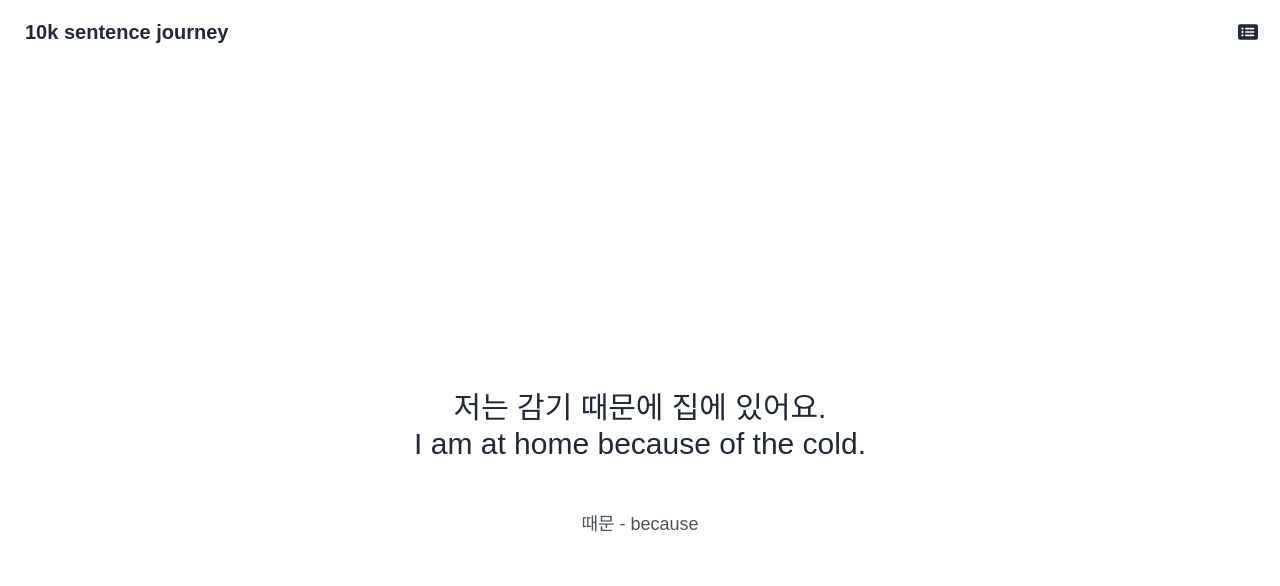
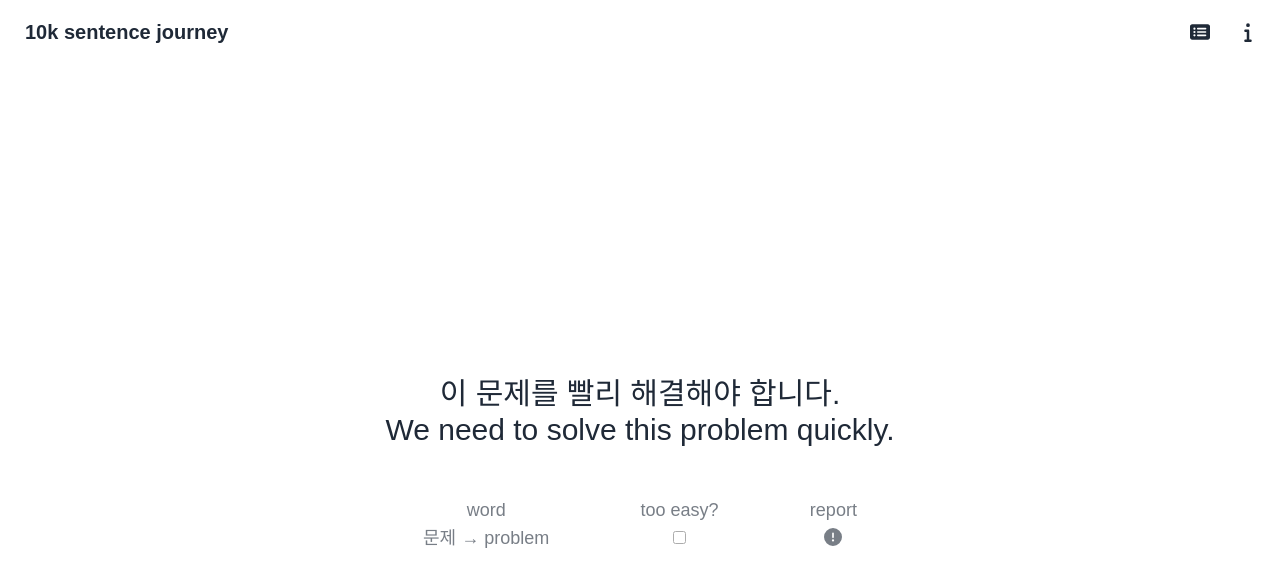
Before and after one commit to jaroslaw-weber/10k-sentence-journey, a Next.js app: page / in a window 1280 px wide. Shown: the top 586 px of the page. Built offline with nearby package versions, Linux system fonts and the light colour scheme; a web font is replaced by a local one.

Commit message:
add sentence prompt generator, small fixes

```diff
--- a/components/Navbar.tsx
+++ b/components/Navbar.tsx
@@ -1,4 +1,4 @@
-import { faCog, faListAlt } from "@fortawesome/free-solid-svg-icons";
+import { faCog, faInfo, faListAlt } from "@fortawesome/free-solid-svg-icons";
 import { FontAwesomeIcon } from "@fortawesome/react-fontawesome";
 import Link from "next/link";
 
@@ -18,6 +18,10 @@ export const Navbar = () => (
       <Link className="btn btn-ghost btn-circle" href="words">
         <FontAwesomeIcon icon={faListAlt} className="h-5 w-5" />
       </Link>
+      {/* add link about this project, explaining what it is and how to use it */}
+      <Link className="btn btn-ghost btn-circle" href="help">
+        <FontAwesomeIcon icon={faInfo} className="h-5 w-5" />
+      </Link>
     </div>
   </div>
 );
--- a/components/RandomSentence.tsx
+++ b/components/RandomSentence.tsx
@@ -1,19 +1,67 @@
 import React from "react";
 import { useAtom } from "jotai";
 import { randomSentenceAtom } from "../store/sentence";
+import { learnedWordsAtom } from "@/store/word";
+import { FontAwesomeIcon } from "@fortawesome/react-fontawesome";
+import { faExclamationCircle } from "@fortawesome/free-solid-svg-icons";
 
 const RandomSentence: React.FC = () => {
   const [randomSentence] = useAtom(randomSentenceAtom);
+  const [learnedWords, setLearnedWords] = useAtom(learnedWordsAtom);
+  const word = randomSentence?.word_ko;
 
+  // Toggle learned state of a word
+  const toggleLearned = (word: string) => {
+    const updatedLearnedWords = {
+      ...learnedWords,
+      [word]: !learnedWords[word],
+    };
+    setLearnedWords(updatedLearnedWords);
+  };
   return (
     <>
-      {randomSentence && (
+      {randomSentence && word && (
         <div className="text-3xl text-center">
           <p>{randomSentence.sentence_ko}</p>
           <p>{randomSentence.sentence_en}</p>
 
-          <div className="text-lg opacity-80 pt-12 flex justify-center">
-            <p>{randomSentence.word_ko} - {randomSentence.word_en}</p>
+          <div className="text-lg opacity-60 mt-12 flex justify-around gap-4 ">
+            <div
+              className="tooltip tooltip-top"
+              data-tip="the word linked to this sentence. click on the checkbox if you already know this word to hide it"
+            >
+              <p>word</p>
+              <p>
+                {randomSentence.word_ko} → {randomSentence.word_en}
+              </p>
+            </div>
+            <div
+              className="tooltip tooltip-top"
+              data-tip="click on the checkbox if you already know this word to hide it"
+            >
+              <p>too easy?</p>
+              <input
+                type="checkbox"
+                checked={learnedWords[word] || false}
+                onChange={() => toggleLearned(word)}
+              />
+            </div>
+            <div
+              className="tooltip"
+              data-tip="click on icon to report an incorrect sentence"
+            >
+              <p>report</p>
+              <a
+                href={`https://github.com/jaroslaw-weber/10k-sentence-journey/issues/new?labels=bug&title=incorrect+sentence:+${randomSentence.sentence_ko}&body=There is a sentence that has incorrect vocabulary/grammar. Please fix.`.replaceAll(
+                  " ",
+                  "+"
+                )}
+                target="_blank"
+                rel="noopener noreferrer"
+              >
+                <FontAwesomeIcon icon={faExclamationCircle} />
+              </a>
+            </div>
           </div>
         </div>
       )}
--- a/package.json
+++ b/package.json
@@ -6,7 +6,8 @@
     "dev": "next dev",
     "build": "next build",
     "start": "next start",
-    "lint": "next lint"
+    "lint": "next lint",
+    "new-sentences": "ts-node --project tsconfig.scripts.json scripts/newSentences.ts"
   },
   "dependencies": {
     "@fortawesome/fontawesome-svg-core": "^6.5.2",
```
Also changed, not shown: public/sentence/korean.csv.
